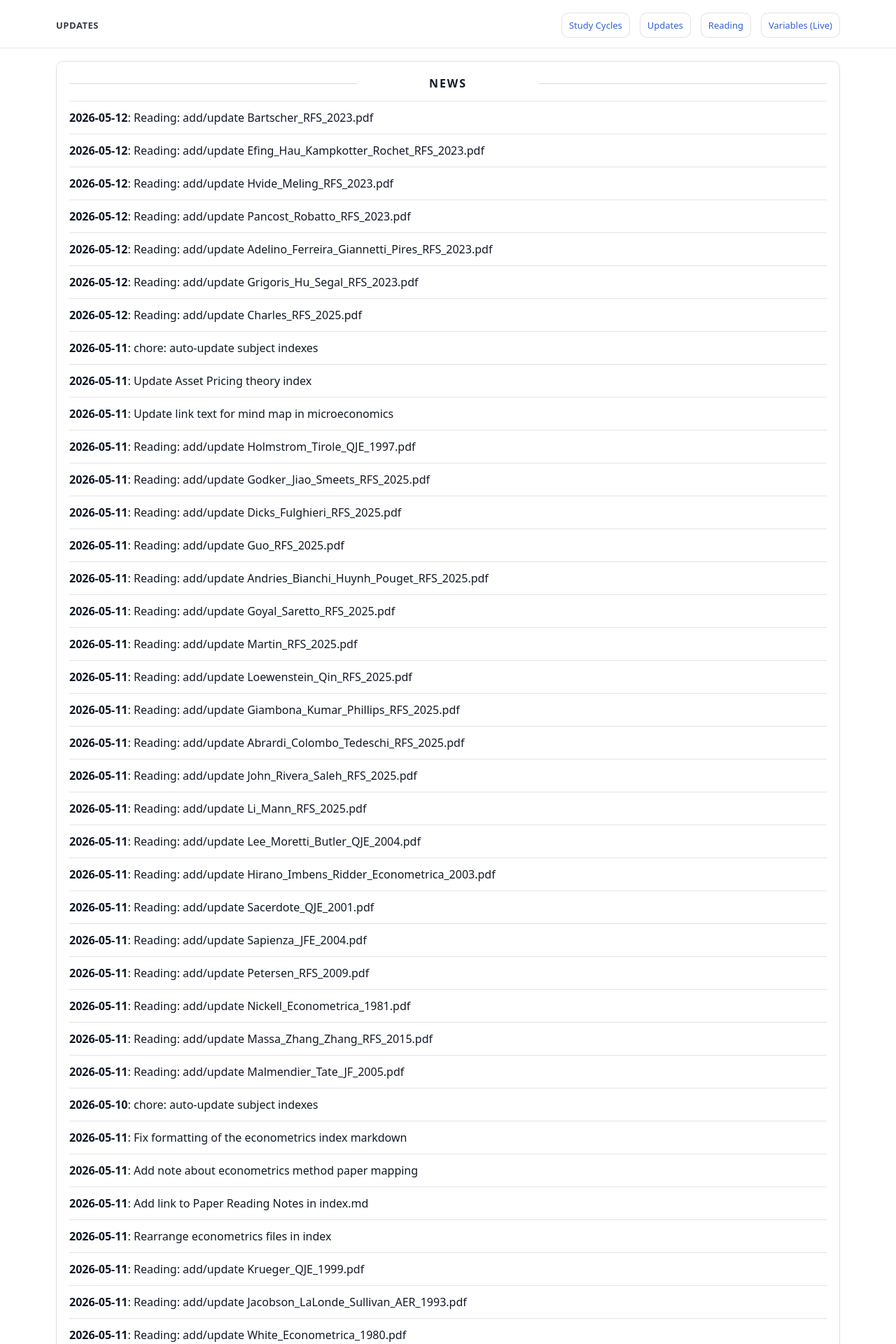
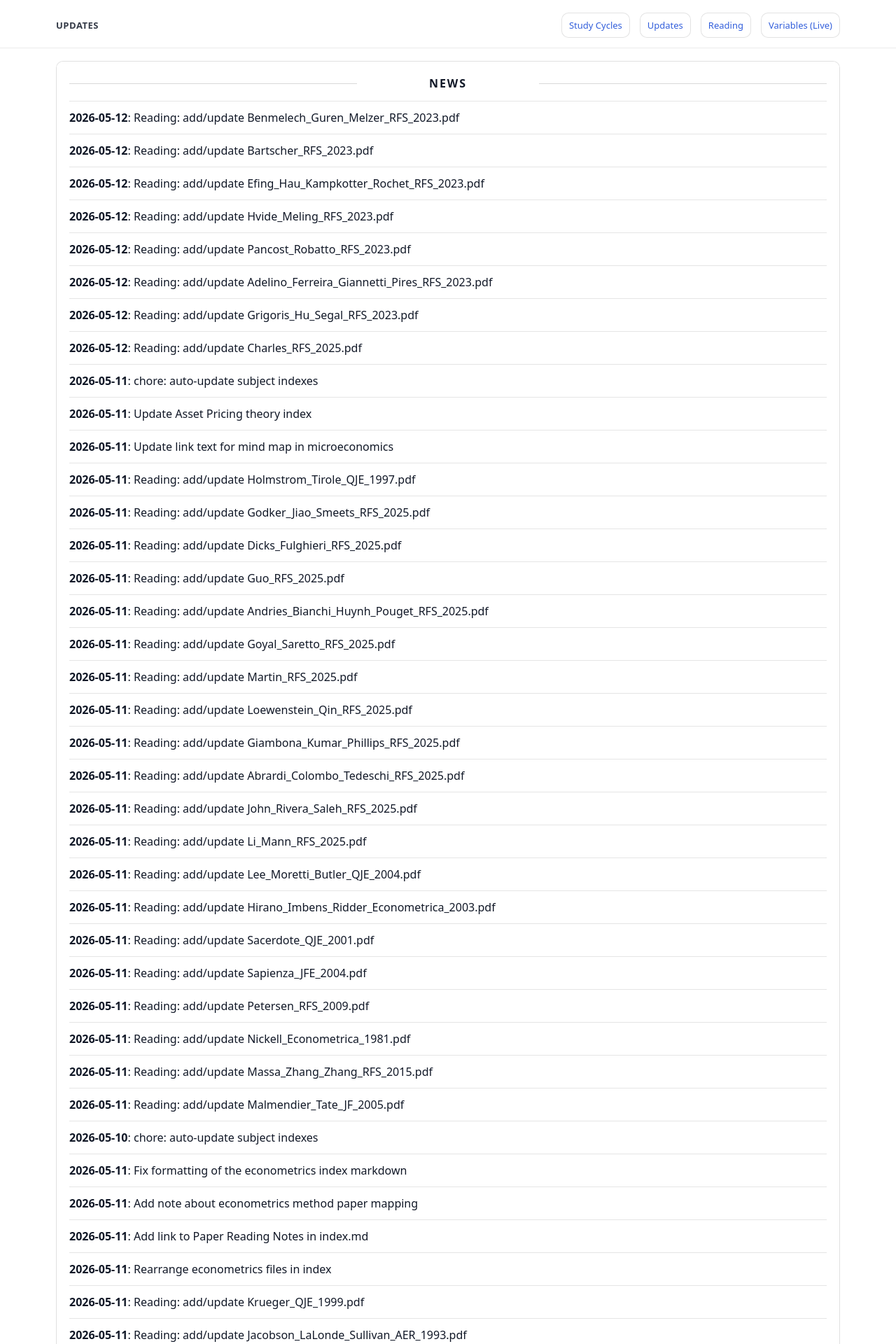
Before and after one commit to yaxinzn/study-archive, a Jekyll site: the page built from updates/index.md, in a window 1280 px wide. Shown: the top 1920 px of the page at 70% size. Built offline with Jekyll 4.4.1, drawn with Linux system fonts in a browser that asks for light colours; some of the changed text lies outside the part shown.

Commit message:
chore: update NEWS feed

```diff
--- a/_data/news.yml
+++ b/_data/news.yml
@@ -1,4 +1,7 @@
 # Auto-generated update history (sorted newest -> oldest). Do not edit manually.
+- ts: "1778538520"
+  date: "2026-05-12"
+  title: "Reading: add/update Benmelech_Guren_Melzer_RFS_2023.pdf"
 - ts: "1778538425"
   date: "2026-05-12"
   title: "Reading: add/update Bartscher_RFS_2023.pdf"
```
